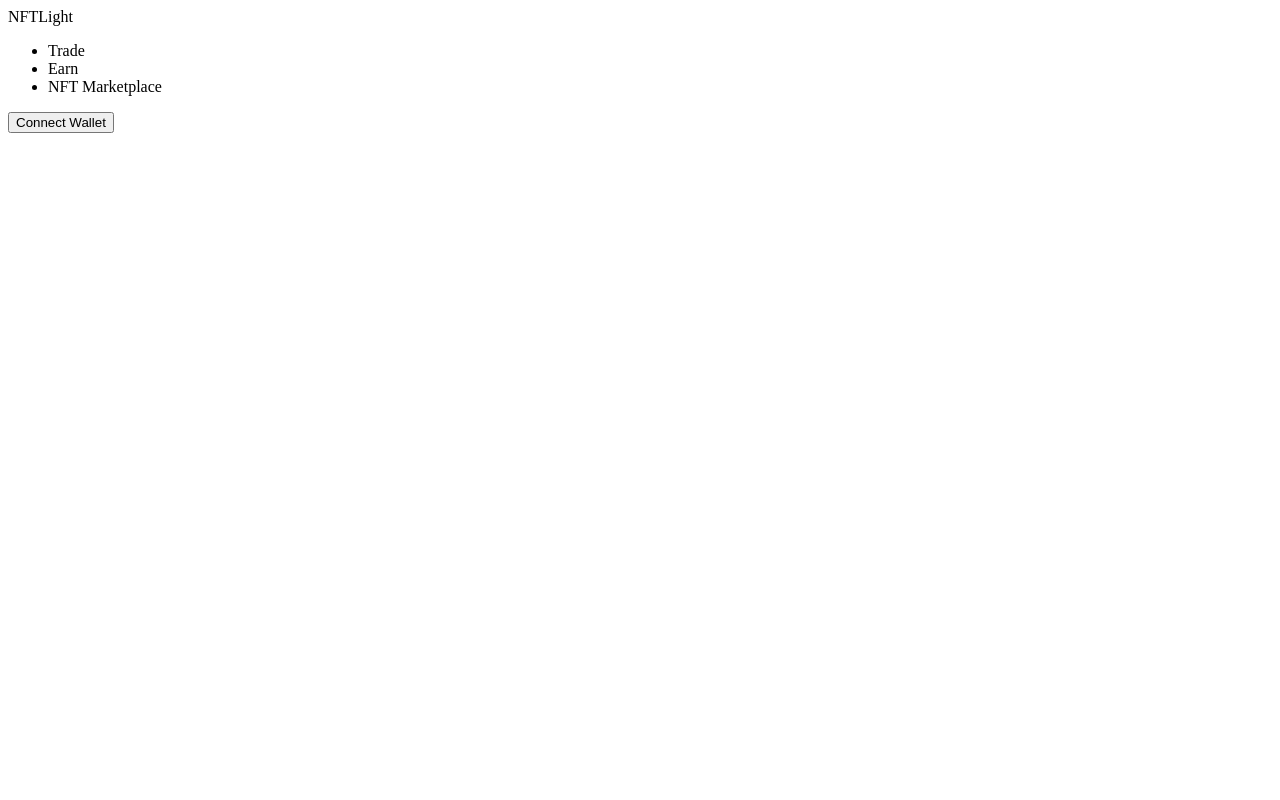
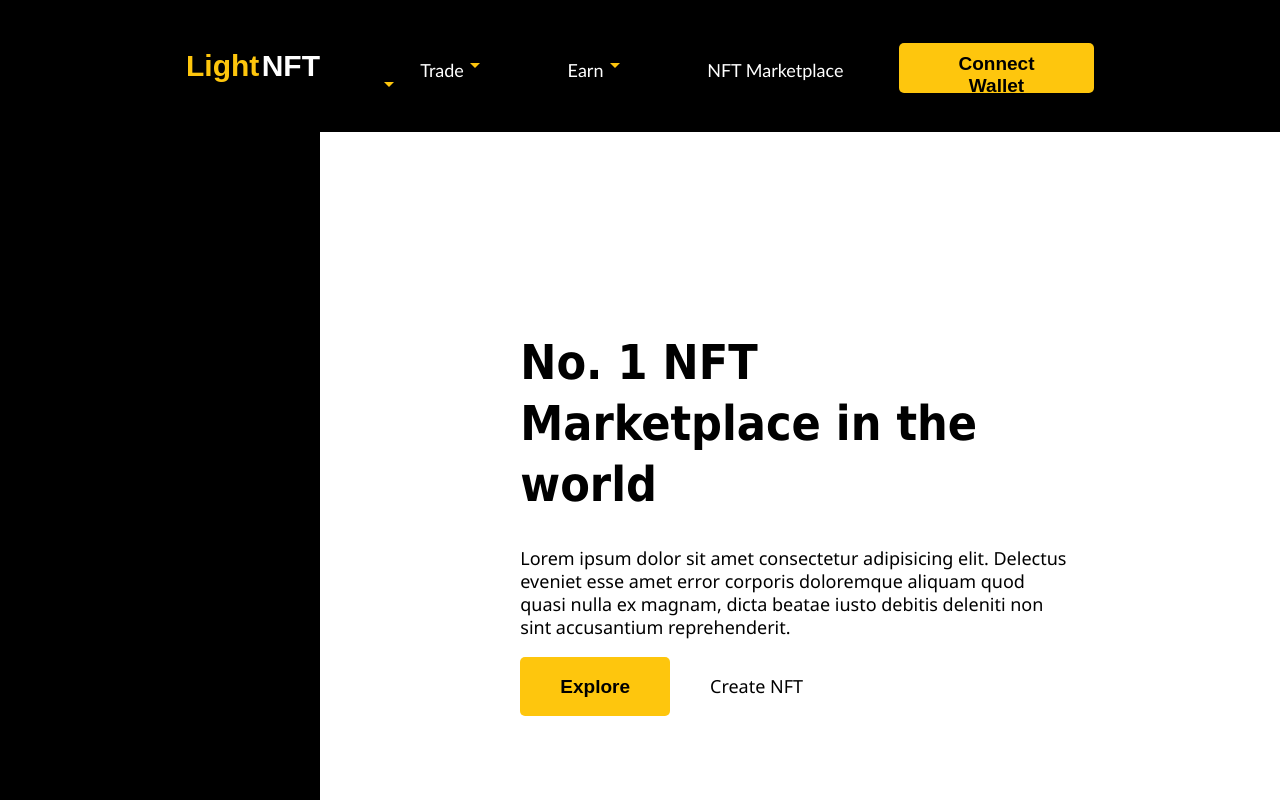
Before and after one commit to 0xbina/Lightnft, a plain HTML site: page index.html in a window 1280 px wide. Shown: the top 800 px of the page. Drawn offline with Linux system fonts and the light colour scheme.

Commit message:
added new styling

```diff
--- a/index.css
+++ b/index.css
@@ -0,0 +1,180 @@
+body{
+    margin: 0;
+    padding: 0;
+    width: 100%;
+    font-family: 'Gill Sans', 'Gill Sans MT', Calibri, 'Trebuchet MS', sans-serif;
+    line-height: 14px;
+    font-size: 16px;
+    font-weight: 100;
+}
+.rect1 {
+    display: flex;
+    width: 100%;
+    height: 132px;
+    left: 0px;
+    top: 0px;
+    background: #000000;
+}
+.white {
+    color: #FFFFFF;
+    margin-left: -6px;
+}
+
+.logo {
+    width: 158px;
+    height: 46px;
+    font-family: 'Open-sans', Arial, Helvetica, sans-serif;
+    font-style: normal;
+    font-weight: 700;
+    font-size: 30px;
+    line-height: 46px;
+    color: #FEC60D;
+    margin-left: 186px;
+
+}
+.top-bar{
+    width: 80%;
+    height: 50px;
+    background-color: none;
+    display: flex;
+    flex-direction: row;
+    margin-top: 43px;
+}
+.menu li {
+    width: 46px;
+    height: 23px;
+    font-style: normal;
+    font-weight: 450;
+    font-size: 18px;
+    line-height: 23px;
+    text-align: center;
+    color: #FFFFFF;
+    flex: none;
+    order: 0;
+    flex-grow: 0;
+    text-decoration: none;
+    list-style-type: none;
+    display: inline;
+    margin: 43px 38px 43px 38px;
+}
+.menu li img {
+    margin-top: -10px;
+    margin-left: -5px;
+}
+.top-bar button {
+    float: right;
+    background-color: #FEC60D;
+    color: #000000;
+    font-size: 19px;
+    font-weight: bold;
+    align-items: right;
+    padding: 10px 30px;
+    gap: 10px;
+    border: none;
+    border-radius: 5px;
+    margin-right: -70px;
+}
+.main {
+    width: 100%;
+    height: 1vh;
+}
+.landing {
+    width: 100%;
+    height: 827px;
+    display: flex;
+}
+.rect3 {
+    width: 70%;
+    height: 827px;
+    background-color: #000000;
+}
+.rect2 {
+    padding-left: 200px;
+    padding-right: 20px;
+}
+.rect2 h1 {
+    font-family:  Tahoma, Geneva, Verdana, sans-serif;
+    font-style: normal;
+    font-weight: 700;
+    font-size: 48px;
+    line-height: 61px;
+    color: #000000;
+    width: 550px;
+    margin-top: 200px;
+}
+.rect2 p {
+    font-family: 'Segoe UI', Tahoma, Geneva, Verdana, sans-serif;
+    line-height: 23px;
+    font-size: 18px;
+    font-weight: 450;
+    width: 550px;
+    color:#000000;
+}
+.rect2 button {
+    background-color: #FEC60D;
+    color: #000000;
+    font-size: 19px;
+    font-weight: bold;
+    padding: 10px 40px;
+    gap: 10px;
+    border: none;
+    border-radius: 5px;
+    margin-right: 40px;
+}
+.rect5 {
+    display: flex;
+}
+.section {
+    width: 100%;
+    height: 700px;
+}
+.gallery {
+    display: flex;
+    background-color: #FEC60D;
+    justify-content: center;
+    align-items: center;
+    height: 700px;;
+}
+.card {
+    height: 500px;
+    width: 350px;
+    background-color: #FFFFFF;
+    border-radius: 18px;
+    margin-right: 30px;
+}
+.cardimg{
+    height: 400px;
+    background-color: #C4C4C4;
+    width: 100%;
+    border-radius: 18px;
+    margin-bottom: 20px;
+}
+.carrddetail{
+    font-size: 20px;
+    font-weight: bold;
+    padding: 10px 30px 10px 30px;
+}
+.carrddetail .name {
+    margin-right: 100px;
+}
+.carrddetail button {
+    margin-top: 20px;
+}
+.carrddetail .bid{
+    background-color: #000000;
+    padding: 10px 20px;
+    color: #FEC60D;
+    font-weight: bold;
+    font-size: 12px;
+    border: none;
+    border-radius: 4px;
+    margin-right: 80px
+}
+.carrddetail .viewartwork {
+    background-color: transparent;
+    border: 1px solid #000000;
+    padding: 10px 20px;
+    font-size: 12px;
+    font-weight: bold;
+    border-radius: 4px;
+}
--- a/index.html
+++ b/index.html
@@ -7,19 +7,49 @@
             <div class="container">
                 <header>
                         <div class="rect1">
-                            <span class="logo"> NFTLight</span>
+                        <div class="top-bar">
+
+                            <span class="logo"> Light <span class="white">NFT</span></span>
                             <span class="menu">
                                 <ul>
-                                    <li>Trade</li>
-                                    <li>Earn</li>
-                                    <li>NFT Marketplace</li>
+                                    <li>Trade <img src="arrow_drop_down.png" alt=" "></li>
+                                    <li>Earn  <img src="arrow_drop_down.png" alt=" "></li>
+                                    <li>NFT Marketplace <img src="arrow_drop_down.png" alt=" "></li>
                                 </ul>
                             </span>
                             <button>Connect Wallet</button>
                         </div>
+                    </div>
                 </header>
                 <main>
+                    <div class="landing">
+                        <div class="rect3"></div>
+                        <div class="rect2">
+                            <h1>No. 1 NFT Marketplace in the world</h1>
+                            <p>Lorem ipsum dolor sit amet consectetur adipisicing elit. Delectus eveniet esse amet error corporis doloremque aliquam quod quasi nulla ex magnam, dicta beatae iusto debitis deleniti non sint accusantium reprehenderit.</p>
+                            <div class="rect5"><button>Explore</button> <p>Create NFT</p></div>
+                        </div>
+                    </div>
 
+                    <div class="section">
+                        <div class="gallery">
+                            <div class="card">
+                                <div class="cardimg"></div>
+                                <div class="carrddetail">
+                                    <span class="name">Acura #234</span>
+                                    <span class="price">500 ETH</span> <br>
+                                    <button class="bid">Bid Now</button>
+                                    <button class="viewartwork">View Artwork</button>
+                                </div>
+                            </div>
+                            <div class="card">
+
+                            </div>
+                            <div class="card">
+
+                            </div>
+                        </div>
+                    </div>
                 </main>
                 <footer>
 
```
Also changed, not shown: Rectangle 4.png (added), Resources/images/arrow_drop_down.png (added).
